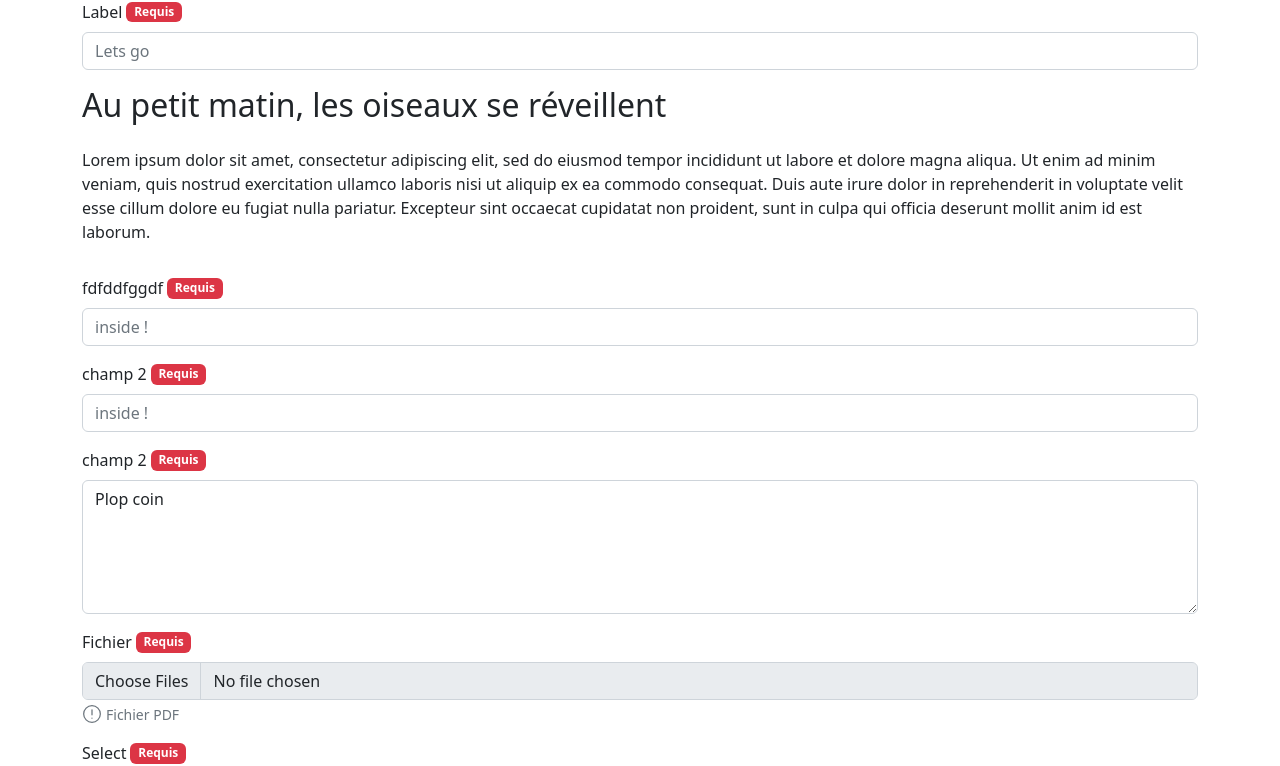
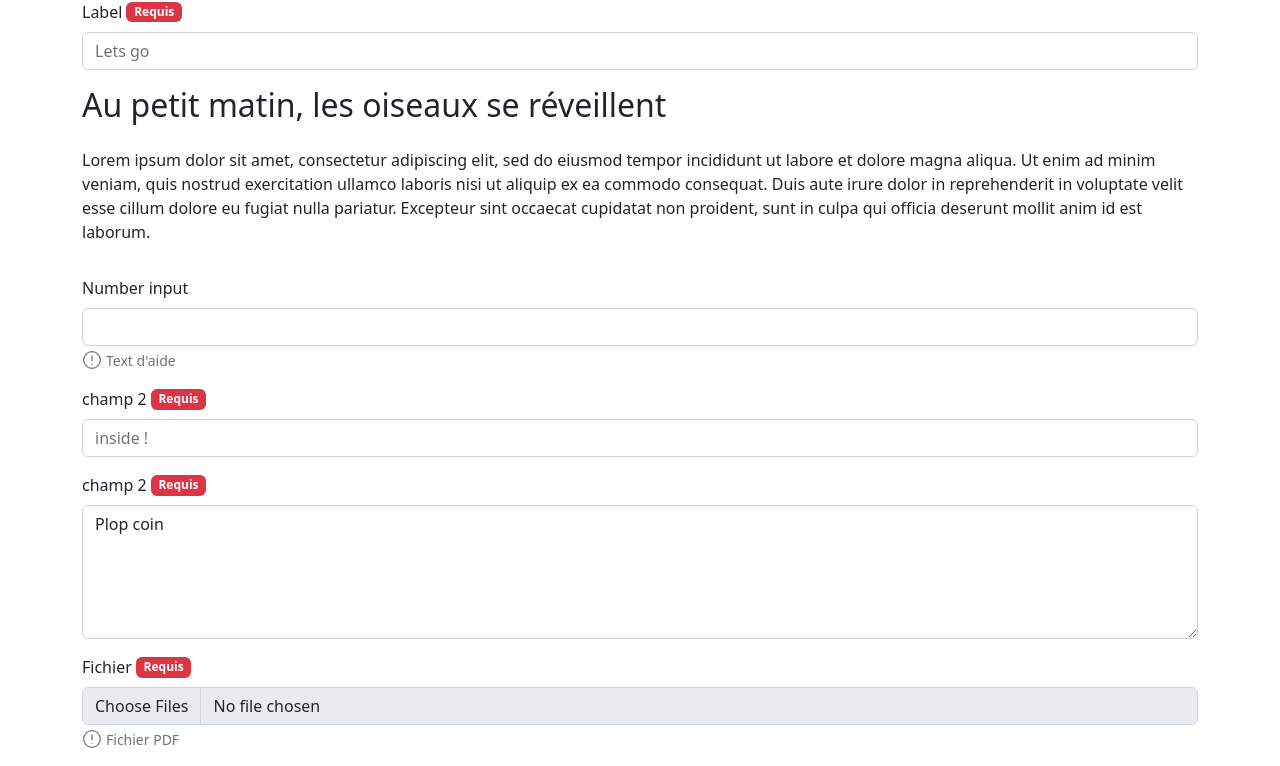
Before and after one commit to AppoloDev/form-builder, a React (Create React App) app: page / in a window 1280 px wide. Shown: the top 766 px of the page. Built offline with nearby package versions, Linux system fonts and the light colour scheme.

Commit message:
Numérique

```diff
--- a/src/App.tsx
+++ b/src/App.tsx
@@ -23,11 +23,9 @@ function FormBuilder() {
                     text: "Lorem ipsum dolor sit amet, consectetur adipiscing elit, sed do eiusmod tempor incididunt ut labore et dolore magna aliqua. Ut enim ad minim veniam, quis nostrud exercitation ullamco laboris nisi ut aliquip ex ea commodo consequat. Duis aute irure dolor in reprehenderit in voluptate velit esse cillum dolore eu fugiat nulla pariatur. Excepteur sint occaecat cupidatat non proident, sunt in culpa qui officia deserunt mollit anim id est laborum."
                 },
                 {
-                    type: "TextInput",
-                    label: "fdfddfggdf",
-                    placeHolder: "inside !",
-                    helpText: "",
-                    required: true,
+                    type: "NumberInput",
+                    label: "Number input",
+                    helpText: "Text d'aide",
                 },
                 {
                     type: "TextInput",
--- a/src/components/Blocks/Definition.ts
+++ b/src/components/Blocks/Definition.ts
@@ -8,6 +8,7 @@ import Select from "./Select";
 import Signature from "./Signature";
 import Title from "./Title";
 import Address from "./Address";
+import NumberInput from "./NumberInput";
 
 interface IDictionary<TValue> {
     [id: string]: TValue;
@@ -26,6 +27,10 @@ export const blocks: IDictionary<Block> = {
     TextInput: {
         title: "Champ texte",
         component: TextInput,
+    },
+    NumberInput: {
+        title: "Champ numérique",
+        component: NumberInput,
     },
     FieldSet: {
         title: "FieldSet",
--- /dev/null
+++ b/src/components/Blocks/NumberInput.tsx
@@ -0,0 +1,79 @@
+import React, { FC } from "react";
+import { TextEdition } from "../Edition/TextEdition";
+import { EditableBlock } from "./EditableBlock";
+import { CheckboxEdition } from "../Edition/CheckboxEdition";
+import { IdGenerator } from "../../utilities/String";
+import { NumberInputProps, TextInputProps } from "./Types";
+import { WarningCircledIcon } from "../Icons/WarningCircledIcon";
+import { NumberEdition } from "../Edition/NumberEdition";
+
+const NumberInput: FC<NumberInputProps> = ({label, helpText, defaultValue, readOnly, required, allowDecimal = true, editItem}) => {
+    const id = IdGenerator();
+
+    return (
+        <EditableBlock editionItems={[
+            <TextEdition
+                label={"Label"}
+                value={label}
+                editItem={(val) => editItem('label', val)}
+                key={1}
+            />,
+
+            <NumberEdition
+                label={"Valeur par défaut"}
+                value={defaultValue}
+                editItem={(val) => editItem('defaultValue', val)}
+                key={2}
+            />,
+
+            <TextEdition
+                label={"Texte d'aide"}
+                value={helpText}
+                editItem={(val) => editItem('helpText', val)}
+                key={3}
+            />,
+
+            <CheckboxEdition
+                label={"Requis"}
+                checked={required}
+                editItem={(val) => editItem('required', val)}
+                key={4}
+            />,
+
+            <CheckboxEdition
+                label={"Autoriser les décimales ?"}
+                checked={allowDecimal}
+                editItem={(val) => editItem('allowDecimal', val)}
+                key={5}
+            />,
+
+            <CheckboxEdition
+                label={"Lecture seule"}
+                checked={readOnly}
+                editItem={(val) => editItem('readOnly', val)}
+                key={6}
+            />,
+        ]}>
+            <label htmlFor={id}>
+                {label}
+                {required && <span className="required">Requis</span>}
+            </label>
+
+            <input type="number"
+                   id={id}
+                   disabled={readOnly}
+                   value={defaultValue}
+                   required={required}
+            />
+
+            <>
+                {helpText && <div className="help-text">
+                    <WarningCircledIcon/>
+                    {helpText}
+                </div>}
+            </>
+        </EditableBlock>
+    )
+}
+
+export default NumberInput;
```
Also changed, not shown: src/components/Blocks/Types.ts (+10 -0 lines), 1 other file (tests, documents, lock files or other folders).
